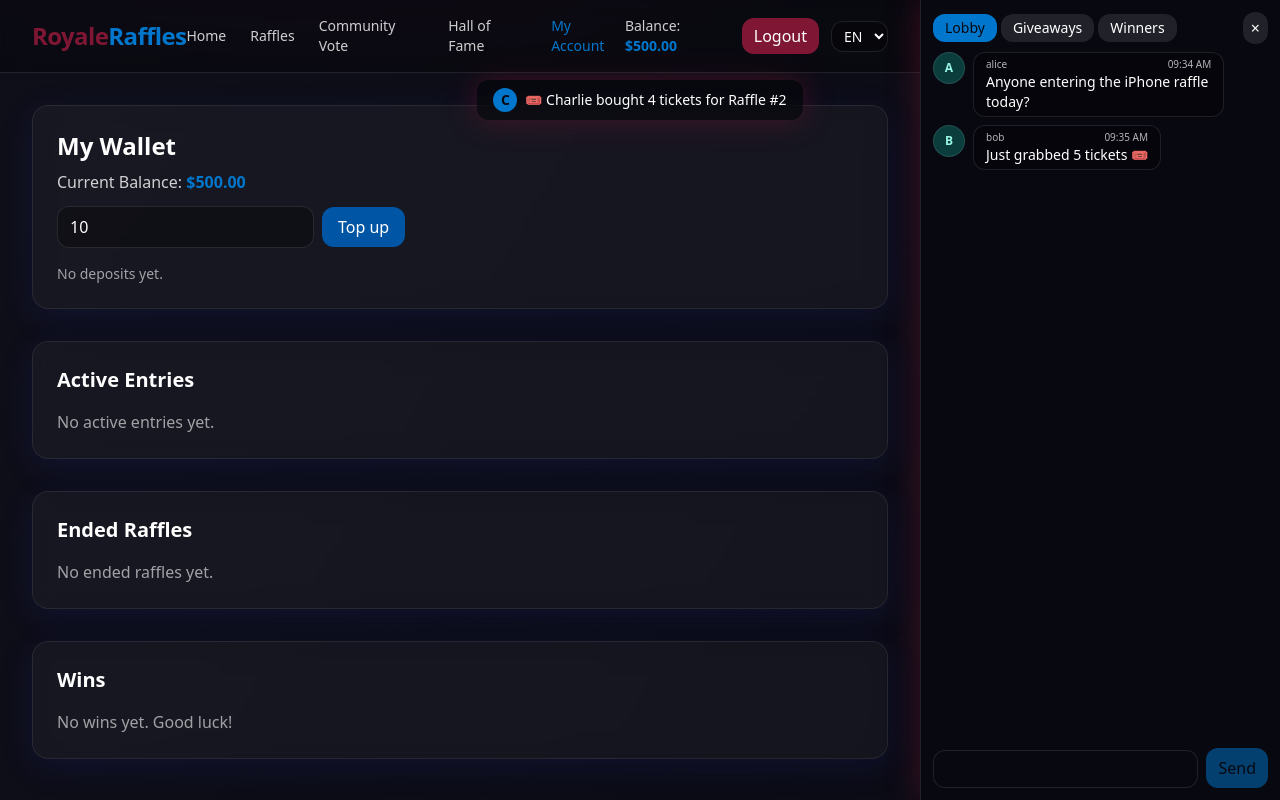
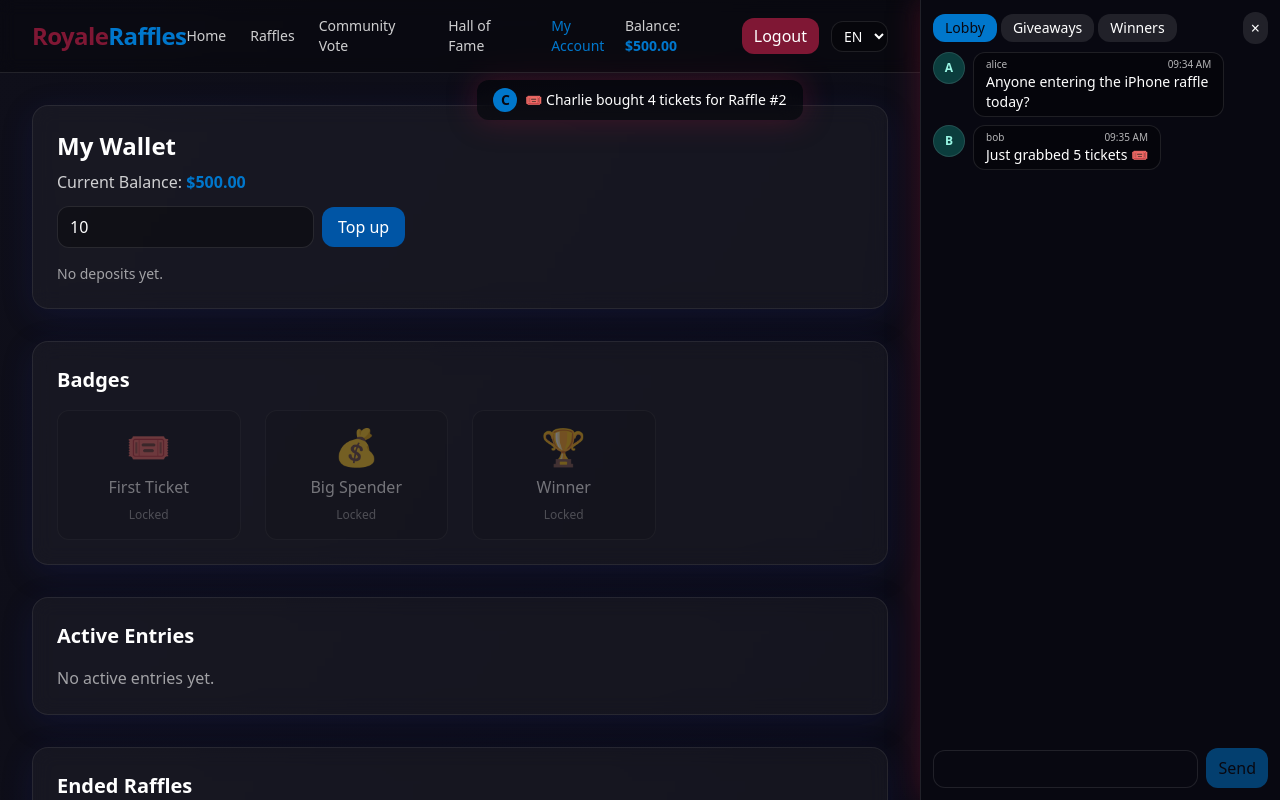
Before and after one commit to BossBabyGit/RoyaleRafflesReact, a React (Vite) app: page /auth in a window 1280 px wide. Both pictures are taken after a click on the button "Login". Shown: the top 800 px of the page. Built offline with nearby package versions, Linux system fonts and the light colour scheme.

Commit message:
feat: add badge system with sharing

```diff
--- /dev/null
+++ b/src/components/BadgeGallery.jsx
@@ -0,0 +1,55 @@
+import badges from '../data/badges'
+
+export default function BadgeGallery({ earned = [], username }) {
+  const shareBadge = (badge) => {
+    const canvas = document.createElement('canvas')
+    canvas.width = 600
+    canvas.height = 315
+    const ctx = canvas.getContext('2d')
+    ctx.fillStyle = '#1a1a1a'
+    ctx.fillRect(0, 0, canvas.width, canvas.height)
+    ctx.textAlign = 'center'
+    ctx.font = '72px sans-serif'
+    ctx.fillText(badge.icon, canvas.width / 2, 150)
+    ctx.font = '28px sans-serif'
+    ctx.fillStyle = '#ffffff'
+    ctx.fillText(`${username} earned ${badge.name}!`, canvas.width / 2, 250)
+    const dataUrl = canvas.toDataURL('image/png')
+    const link = document.createElement('a')
+    link.href = dataUrl
+    link.download = `badges/${badge.id}/share.png`
+    document.body.appendChild(link)
+    link.click()
+    document.body.removeChild(link)
+  }
+
+  return (
+    <section className="glass rounded-2xl p-6">
+      <h3 className="text-xl font-semibold mb-4">Badges</h3>
+      <div className="grid grid-cols-2 sm:grid-cols-3 md:grid-cols-4 gap-6">
+        {badges.map((badge) => {
+          const unlocked = earned.includes(badge.id)
+          return (
+            <div
+              key={badge.id}
+              className={`flex flex-col items-center text-center p-4 border border-white/10 rounded-xl bg-black/20 transition-transform duration-300 ${unlocked ? 'opacity-100 hover:scale-105' : 'opacity-40'}`}
+            >
+              <div className="text-4xl">{badge.icon}</div>
+              <div className="mt-2 font-medium">{badge.name}</div>
+              {unlocked ? (
+                <button
+                  onClick={() => shareBadge(badge)}
+                  className="mt-2 px-2 py-1 text-xs rounded bg-blue-light text-black hover:bg-blue"
+                >
+                  Share Badge
+                </button>
+              ) : (
+                <div className="mt-2 text-xs text-white/60">Locked</div>
+              )}
+            </div>
+          )
+        })}
+      </div>
+    </section>
+  )
+}
--- /dev/null
+++ b/src/data/badges.js
@@ -0,0 +1,28 @@
+const badges = [
+  {
+    id: 'first-ticket',
+    name: 'First Ticket',
+    icon: '🎟️',
+    criteria: (profile) => {
+      const total = Object.values(profile.entries || {}).reduce((a, b) => a + b, 0)
+      return total > 0
+    }
+  },
+  {
+    id: 'big-spender',
+    name: 'Big Spender',
+    icon: '💰',
+    criteria: (profile) => {
+      const total = (profile.deposits || []).reduce((sum, d) => sum + d.amount, 0)
+      return total >= 100
+    }
+  },
+  {
+    id: 'winner',
+    name: 'Winner',
+    icon: '🏆',
+    criteria: (profile, raffles) => raffles.some(r => r.winner === profile.username)
+  }
+]
+
+export default badges
--- a/src/pages/Dashboard.jsx
+++ b/src/pages/Dashboard.jsx
@@ -5,6 +5,8 @@ import { useRaffles } from '../context/RaffleContext'
 import { useNotify } from '../context/NotificationContext'
 import DepositModal from '../components/DepositModal'
 import { useTranslation } from 'react-i18next'
+import badges from '../data/badges'
+import BadgeGallery from '../components/BadgeGallery'
 
 export default function Dashboard() {
   const { getProfile, updateProfile } = useAuth()
@@ -14,6 +16,10 @@ export default function Dashboard() {
   const { notify, log } = useNotify()
   const profile = getProfile()
   const { t } = useTranslation()
+
+  const earnedBadges = useMemo(() => {
+    return badges.filter((b) => b.criteria(profile, raffles)).map((b) => b.id)
+  }, [profile, raffles])
 
   const myActive = useMemo(()=>{
     const ids = Object.keys(profile.entries || {}).map(n=>parseInt(n,10))
@@ -64,6 +70,8 @@ export default function Dashboard() {
           {(!profile.deposits || profile.deposits.length === 0) && <div className="text-white/60">{t('dashboard.noDeposits')}</div>}
         </div>
       </section>
+
+      <BadgeGallery earned={earnedBadges} username={profile.username} />
 
       <section className="glass rounded-2xl p-6">
         <h3 className="text-xl font-semibold">{t('dashboard.activeEntries')}</h3>
```
